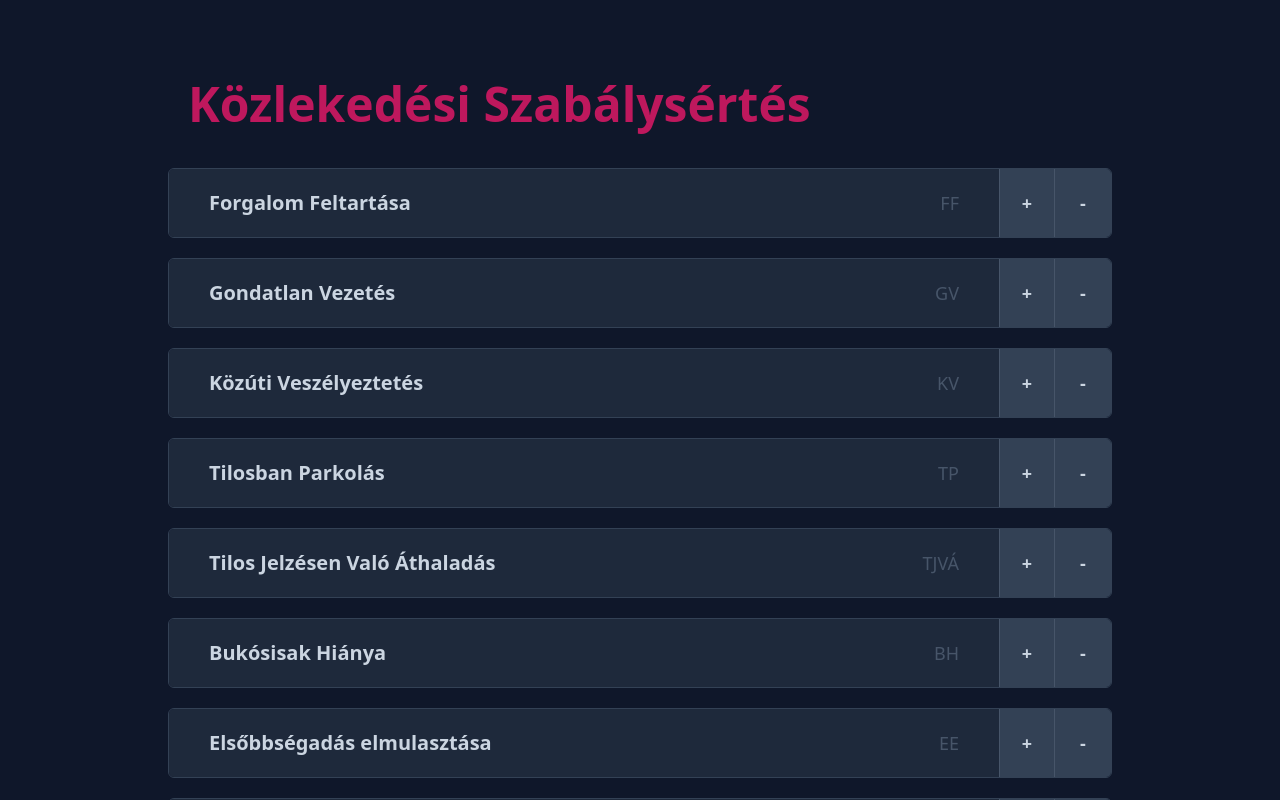
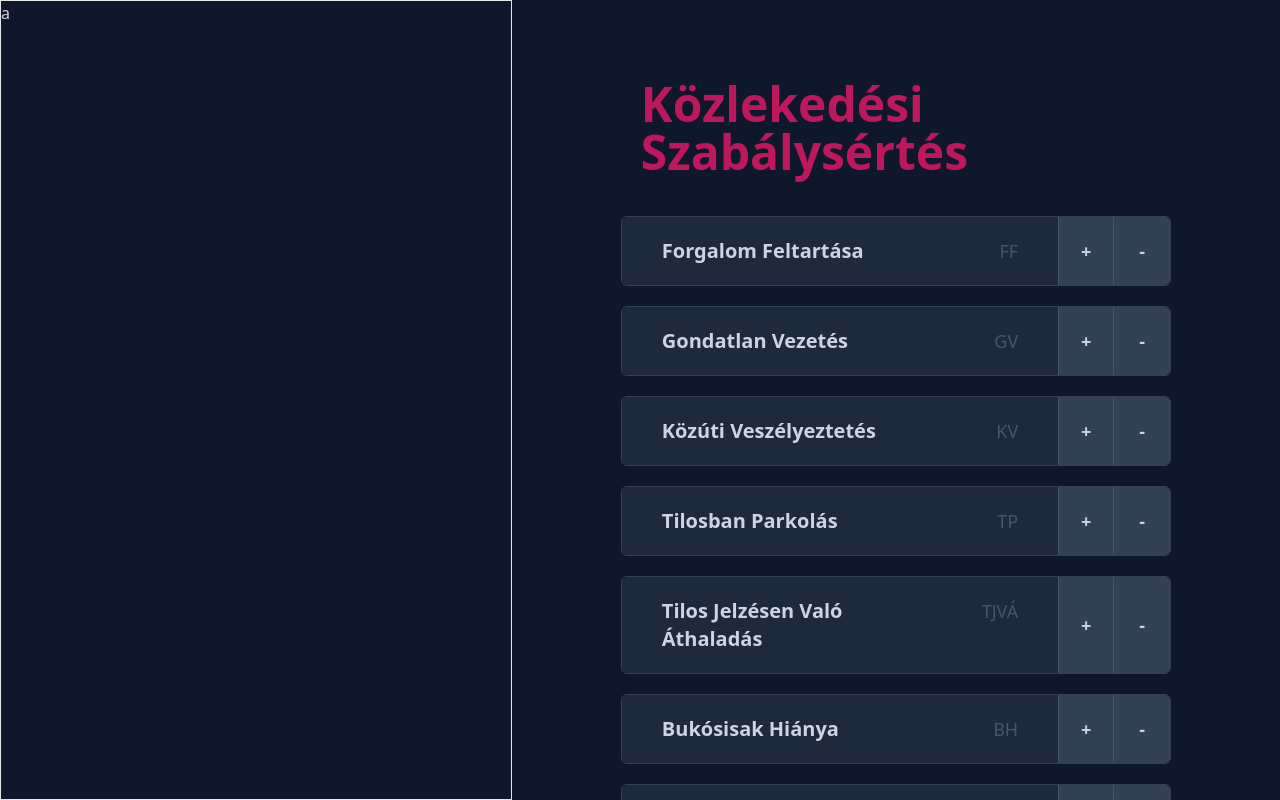
Before and after one commit to RolandHU/btk-app, a Next.js app: page / in a window 1280 px wide. Shown: the top 800 px of the page. Built offline with nearby package versions, Linux system fonts and the light colour scheme.

Commit message:
Fixed penalty state bug

```diff
--- a/components/Penalty.js
+++ b/components/Penalty.js
@@ -1,23 +1,21 @@
 import { useState } from "react"
 
-export default function Penalty({ data }) {
-  const [ state, setState ] = useState(false)
-  const filter = /[a-zA-ZáÁéíÍÉóÓöÖőŐúÚüÜűŰ0-9\\/\[\]%]+/gm
+export default function Penalty({ data, func }) {
   const formatter = Intl.NumberFormat('en', { notation: 'compact' })
 
   return (
     <div className="border border-slate-700 rounded-md overflow-hidden text-lg">
       <div className="flex flex-col md:flex-row bg-slate-800">
-        <div className="flex flex-col md:flex-row flex-1 justify-between pl-10 py-5" onClick={() => setState(!state)}>
+        <div className="flex flex-col md:flex-row flex-1 justify-between pl-10 py-5" onClick={() => func.changePenaltyState(data.Paragraph)}>
           <h2 className="pr-10 text-xl font-semibold">{data.Name}</h2>
           <p className="pt-2 md:pr-10 md:pt-0 text-slate-600">{data.ID}</p>
         </div>
         <div className="flex font-semibold">
-          <button className="w-full md:w-14 h-full py-3 md:py-0 border-x border-slate-600 bg-slate-700 hover:bg-slate-600">+</button>
+          <button className="w-full md:w-14 h-full py-3 md:py-0 border-x border-slate-600 bg-slate-700 hover:bg-slate-600" onClick={() => func.addPenalty("a")}>+</button>
           <button className="w-full md:w-14 h-full py-3 md:py-0 bg-slate-700 hover:bg-slate-600">-</button>
         </div>
       </div>
-      <div className={`${state ? "block" : "hidden"} px-10 py-5 border-t border-slate-700`} onClick={() => setState(!state)}>
+      <div className={`${func.penaltyState.includes(data.Paragraph) ? "block" : "hidden"} px-10 py-5 border-t border-slate-700`} onClick={() => func.changePenaltyState(data.Paragraph)}>
         <p className="pb-5"><b className="text-slate-600">{data.Paragraph.replace(" ", "")}</b> {data.Desc || "Nem található leírás..."}</p>
         <div className="columns-1 md:columns-2 lg:columns-4 pt-5 border-t border-slate-700">
           <div className="py-5 lg:py-0 text-center">
--- a/components/PenaltyCategory.js
+++ b/components/PenaltyCategory.js
@@ -2,17 +2,17 @@ import { v4 as uuid4 } from "uuid"
 import Penalty from "./Penalty"
 import PenaltyMain from "./PenaltyMain"
 
-export default function PenaltyCategory({ title, data }) {
+export default function PenaltyCategory({ title, data, func }) {
   return (
     <section>
       <h1 className="pl-5 py-10 text-5xl font-bold text-pink-700 break-words">{title}</h1>
       <div className="flex flex-col gap-5">
         {
           data.map(d => {
-            if (Object.keys(d).includes("MinTicket") && !d.Paragraph.match(/\d+\.\d+/)) return <Penalty key={uuid4()} data={d} />
+            if (Object.keys(d).includes("MinTicket") && !d.Paragraph.match(/\d+\.\d+/)) return <Penalty key={uuid4()} data={d} func={func} />
             else if (!Object.keys(d).includes("MinTicket")) {
               const regex = new RegExp(`${d.Paragraph.match(/\d+/)[0]}\\.\\d+`, "g")
-              return <PenaltyMain key={uuid4()} elem={d} data={data.filter(d => d.Paragraph.match(regex))} />
+              return <PenaltyMain key={uuid4()} elem={d} data={data.filter(d => d.Paragraph.match(regex))} func={func} />
             }
           })
         }
--- a/components/PenaltyMain.js
+++ b/components/PenaltyMain.js
@@ -2,16 +2,14 @@ import { useState } from "react"
 import { v4 as uuid4 } from "uuid"
 import Penalty from "./Penalty"
 
-export default function PenaltyMain({ elem, data }) {
-  const [ state, setState ] = useState(false)
-
+export default function PenaltyMain({ elem, data, func }) {
   return (
     <div className="border border-slate-700 rounded-md overflow-hidden">
-      <div className="px-10 py-5 bg-slate-800" onClick={() => setState(!state)}>
+      <div className="px-10 py-5 bg-slate-800" onClick={() => func.changePenaltyState(data.Paragraph)}>
         <h2 className="text-xl font-semibold">{elem.Name}</h2>
       </div>
-      <div className={`${state ? "flex" : "hidden"} flex-col gap-2.5 p-5 border-t border-slate-700`}>
-        {data.map(d => <Penalty key={uuid4()} data={d} />)}
+      <div className={`${func.penaltyState.includes(data.Paragraph) ? "flex" : "hidden"} flex-col gap-2.5 p-5 border-t border-slate-700`}>
+        {data.map(d => <Penalty key={uuid4()} data={d} func={func} />)}
       </div>
     </div>
   )
--- /dev/null
+++ b/components/PenaltySummary.js
@@ -0,0 +1,9 @@
+export default function PenaltySummary({ penalties, data, func }) {
+  console.log(penalties)
+
+  return (
+    <main className="absolute md:relative w-full md:w-2/5 md:max-w-2xl h-screen border">
+      <p>a</p>
+    </main>
+  )
+}
--- a/pages/index.js
+++ b/pages/index.js
@@ -1,10 +1,26 @@
 import path from "path"
 import fs from "fs"
 import { v4 as uuid4 } from "uuid"
+import { useState } from "react";
 import Head from "next/head"
+import PenaltySummary from "@/components/PenaltySummary"
 import PenaltyCategory from "@/components/PenaltyCategory"
 
 export default function Home({ data }) {
+  const [ penalties, setPenalties ] = useState([])
+  const [ penaltyState, setPenaltyState ] = useState([])
+
+  function addPenalty(p) {
+    setPenalties([...penalties, p])
+  }
+
+  function changePenaltyState(p) {
+    if (!penaltyState.includes(p)) return setPenaltyState([...penaltyState, p])
+    const list = [...penaltyState]
+    list.splice(list.indexOf(p), 1)
+    return setPenaltyState(list)
+  }
+
   return (
     <>
       <Head>
@@ -14,9 +30,14 @@ export default function Home({ data }) {
         <link rel="icon" href="/favicon.ico" />
       </Head>
       <div className="bg-slate-900 text-slate-300">
-        <main className="w-full max-w-5xl flex flex-col gap-10 p-10 mx-auto">
-          {Object.keys(data).map(k => <PenaltyCategory key={uuid4()} title={k} data={data[k]} />)}
-        </main>
+        <div className="relative w-full flex">
+          <PenaltySummary penalties={penalties} data={data} func={addPenalty} />
+          <main className="w-full max-h-screen flex flex-1 flex-col gap-10 p-10 overflow-auto">
+            <div className="w-full lg:w-4/5 m-auto">
+              {Object.keys(data).map(k => <PenaltyCategory key={uuid4()} title={k} data={data[k]} func={{penaltyState, changePenaltyState, addPenalty}} />)}
+            </div>
+          </main>
+        </div>
       </div>
     </>
   )
```
